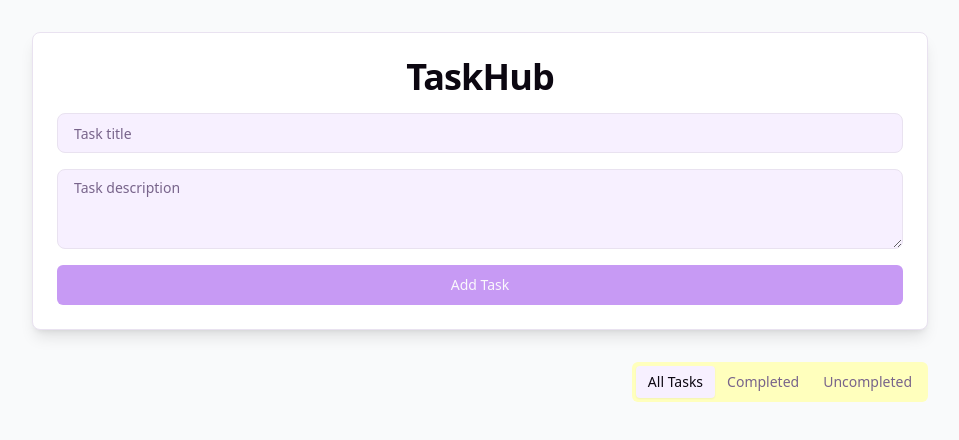
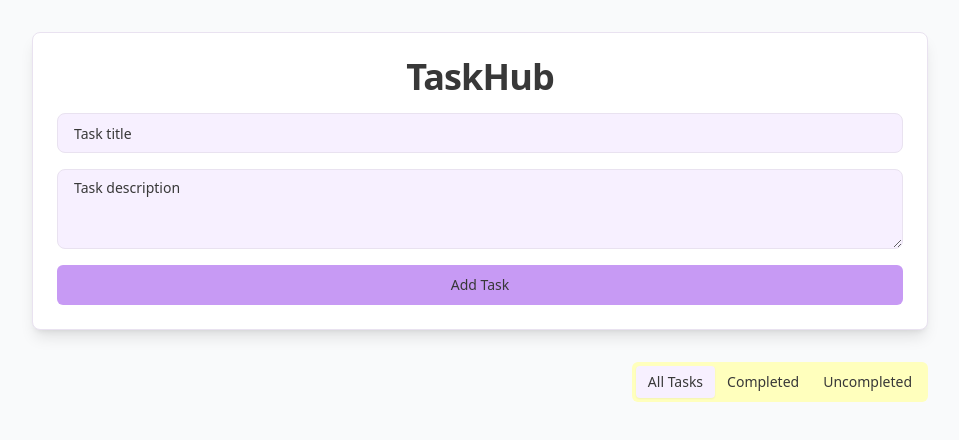
Before and after one commit to ruzellll/checkit-off-list, a React (Vite) app: page / in a window 1280 px wide. Shown: the top 440 px of the page, without its empty margins (160-1119 px from the left). Built offline with nearby package versions, Linux system fonts and the light colour scheme.

Commit message:
Update text color to #383838
Changed the text color throughout the application to #383838 for improved readability and consistency.
[skip gpt_engineer]

```diff
--- a/src/index.css
+++ b/src/index.css
@@ -5,28 +5,28 @@
 @layer base {
   :root {
     --background: 270 100% 97%;
-    --foreground: 270 40% 4.9%;
+    --foreground: 0 0% 22%; /* Changed to #383838 */
 
     --card: 270 100% 97%;
-    --card-foreground: 270 40% 4.9%;
+    --card-foreground: 0 0% 22%; /* Changed to #383838 */
 
     --popover: 270 100% 97%;
-    --popover-foreground: 270 40% 4.9%;
+    --popover-foreground: 0 0% 22%; /* Changed to #383838 */
 
     --primary: 270 80% 78%;
-    --primary-foreground: 270 40% 98%;
+    --primary-foreground: 0 0% 22%; /* Changed to #383838 */
 
     --secondary: 316 67% 85%;
-    --secondary-foreground: 270 40% 11.2%;
+    --secondary-foreground: 0 0% 22%; /* Changed to #383838 */
 
     --muted: 60 100% 87%;
-    --muted-foreground: 270 16.3% 46.9%;
+    --muted-foreground: 0 0% 22%; /* Changed to #383838 */
 
     --accent: 60 100% 87%;
-    --accent-foreground: 270 40% 11.2%;
+    --accent-foreground: 0 0% 22%; /* Changed to #383838 */
 
     --destructive: 31 97% 86%;
-    --destructive-foreground: 270 40% 98%;
+    --destructive-foreground: 0 0% 22%; /* Changed to #383838 */
 
     --border: 270 31.8% 91.4%;
     --input: 270 31.8% 91.4%;
@@ -37,28 +37,28 @@
 
   .dark {
     --background: 270 40% 4.9%;
-    --foreground: 270 40% 98%;
+    --foreground: 0 0% 22%; /* Changed to #383838 */
 
     --card: 270 40% 4.9%;
-    --card-foreground: 270 40% 98%;
+    --card-foreground: 0 0% 22%; /* Changed to #383838 */
 
     --popover: 270 40% 4.9%;
-    --popover-foreground: 270 40% 98%;
+    --popover-foreground: 0 0% 22%; /* Changed to #383838 */
 
     --primary: 270 80% 78%;
-    --primary-foreground: 270 40% 11.2%;
+    --primary-foreground: 0 0% 22%; /* Changed to #383838 */
 
     --secondary: 316 67% 85%;
-    --secondary-foreground: 270 40% 98%;
+    --secondary-foreground: 0 0% 22%; /* Changed to #383838 */
 
     --muted: 60 100% 87%;
-    --muted-foreground: 270 20.2% 65.1%;
+    --muted-foreground: 0 0% 22%; /* Changed to #383838 */
 
     --accent: 60 100% 87%;
-    --accent-foreground: 270 40% 98%;
+    --accent-foreground: 0 0% 22%; /* Changed to #383838 */
 
     --destructive: 31 97% 86%;
-    --destructive-foreground: 270 40% 98%;
+    --destructive-foreground: 0 0% 22%; /* Changed to #383838 */
 
     --border: 270 32.6% 17.5%;
     --input: 270 32.6% 17.5%;
```
